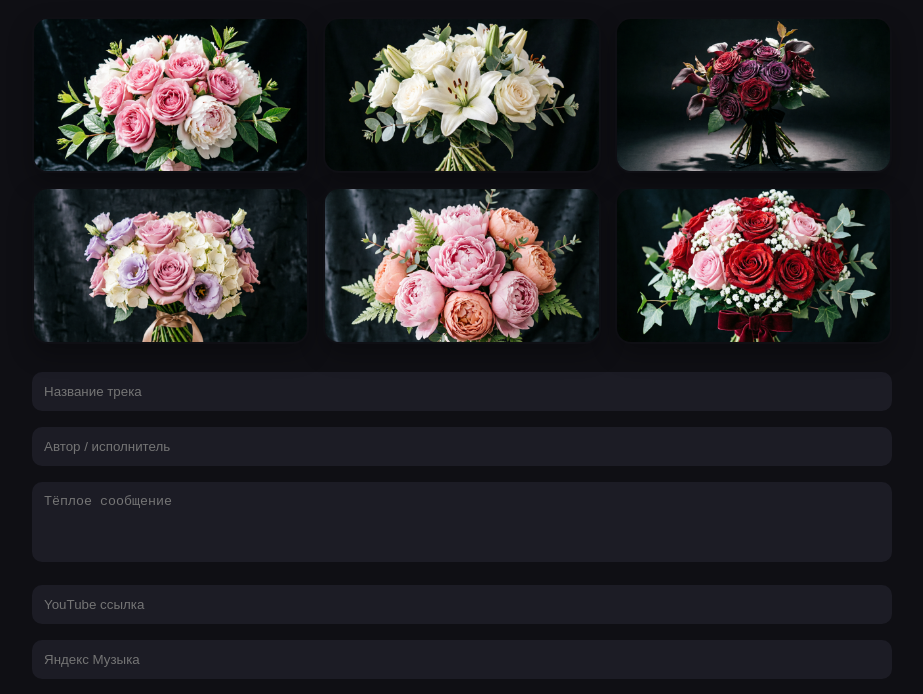
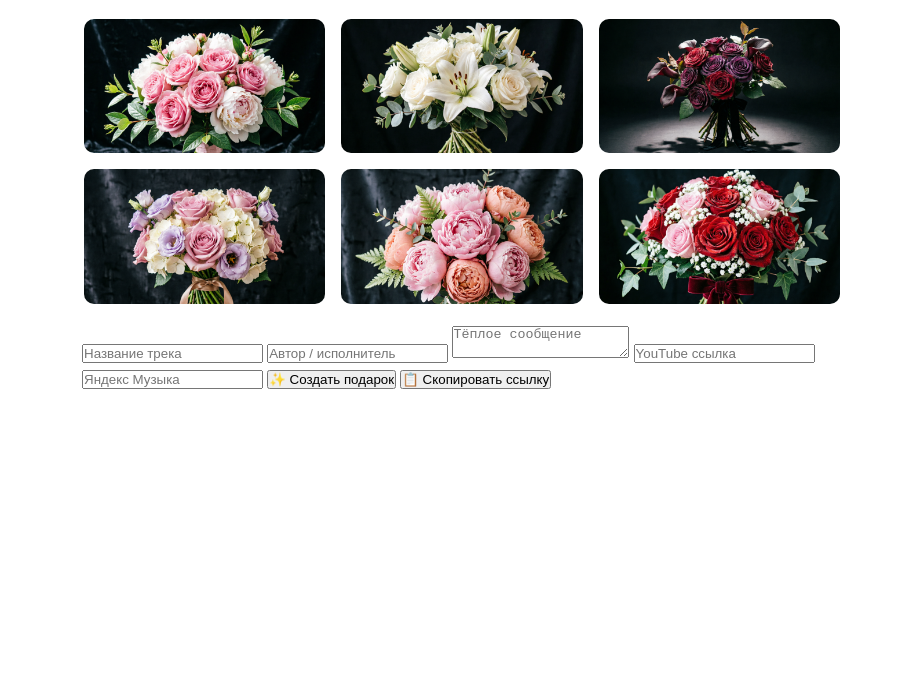
Before and after one commit to mitiospetr-gif/music-bouquet4, a plain HTML site: page index.html in a window 1280 px wide. Shown: the part 180-874 px from the top of the page, without its empty margins (178-1101 px from the left). After the commit the page ends 800 px from the top, so only its background shows below. Drawn offline with Linux system fonts and the light colour scheme.

Commit message:
Update style.css

```diff
--- a/style.css
+++ b/style.css
@@ -1,4 +1,4 @@
-:root {
+﻿:root {
     --bg-primary: #1a1a2e;
     --bg-secondary: #16213e;
     --bg-card: #0f3460;
@@ -540,150 +540,3 @@ body {
 .bouquet:hover {
     transform: scale(1.03);
 }
-
-/* =========================
-   🌸 APP STYLE v7
-========================= */
-
-body {
-    font-family: 'Montserrat', sans-serif;
-    background: #0f0f14;
-    color: #fff;
-    margin: 0;
-}
-
-/* контейнер */
-.container {
-    max-width: 900px;
-    margin: auto;
-    padding: 20px;
-    animation: fadeIn 0.6s ease;
-}
-
-/* header */
-.header {
-    text-align: center;
-    margin-bottom: 20px;
-}
-
-/* =========================
-   💐 BOUQUETS (APP STYLE)
-========================= */
-
-.bouquet-grid {
-    display: grid;
-    grid-template-columns: repeat(3, 1fr);
-    gap: 14px;
-    margin: 20px 0;
-}
-
-.bouquet {
-    border-radius: 16px;
-    overflow: hidden;
-    cursor: pointer;
-    border: 2px solid transparent;
-    transition: 0.25s ease;
-    transform: translateY(0);
-    box-shadow: 0 10px 25px rgba(0,0,0,0.3);
-}
-
-.bouquet img {
-    width: 100%;
-    display: block;
-    pointer-events: none;
-}
-
-/* hover */
-.bouquet:hover {
-    transform: scale(1.04);
-    box-shadow: 0 15px 35px rgba(233,69,96,0.25);
-}
-
-/* selected */
-.bouquet.active {
-    border: 2px solid #e94560;
-    transform: scale(1.06);
-    box-shadow: 0 0 25px rgba(233,69,96,0.4);
-}
-
-/* =========================
-   📝 FORM UI
-========================= */
-
-.form input,
-.form textarea {
-    width: 100%;
-    padding: 12px;
-    margin: 8px 0;
-    border-radius: 10px;
-    border: none;
-    outline: none;
-    background: #1c1c25;
-    color: white;
-}
-
-.form textarea {
-    min-height: 80px;
-    resize: none;
-}
-
-/* =========================
-   🔘 BUTTONS
-========================= */
-
-button {
-    width: 100%;
-    padding: 12px;
-    margin-top: 10px;
-    border-radius: 10px;
-    border: none;
-    cursor: pointer;
-    font-weight: 600;
-    transition: 0.2s;
-}
-
-#createBtn {
-    background: #e94560;
-    color: white;
-}
-
-#createBtn:hover {
-    transform: scale(1.02);
-}
-
-#copyBtn {
-    background: #2b2b3a;
-    color: white;
-}
-
-/* =========================
-   🎁 GIFT PAGE
-========================= */
-
-.gift-container {
-    text-align: center;
-    padding: 30px;
-    animation: fadeIn 0.6s ease;
-}
-
-.bouquet-image {
-    width: 250px;
-    border-radius: 16px;
-    margin-bottom: 20px;
-    box-shadow: 0 10px 30px rgba(0,0,0,0.4);
-}
-
-/* =========================
-   ✨ ANIMATIONS
-========================= */
-
-@keyframes fadeIn {
-    from {
-        opacity: 0;
-        transform: translateY(10px);
-    }
-    to {
-        opacity: 1;
-        transform: translateY(0);
-    }
-}
```
